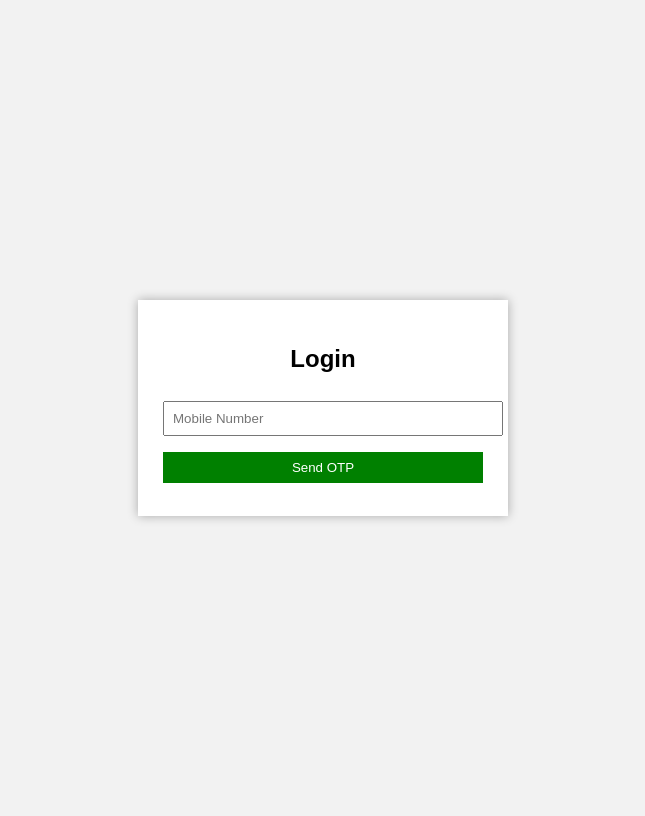
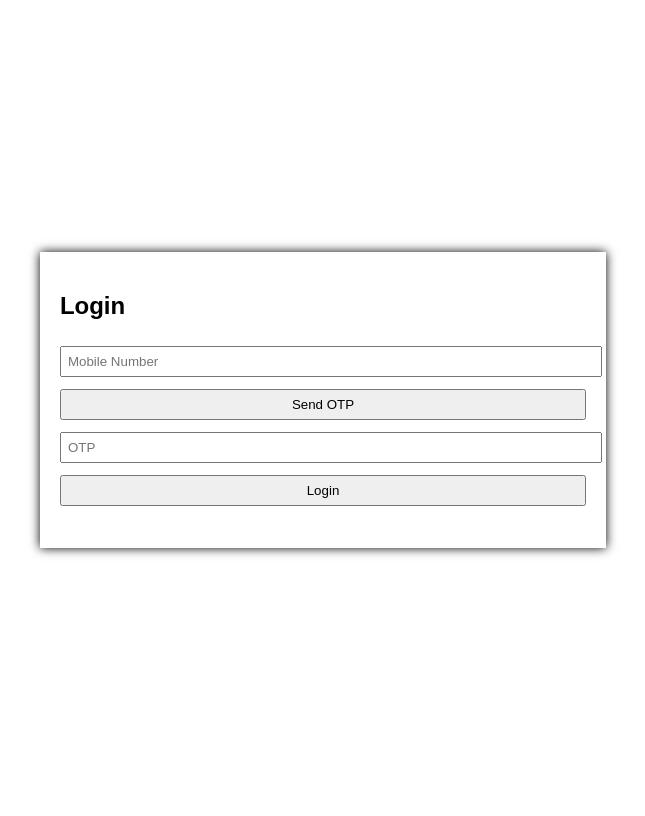
Before and after one commit to studentcafe4jj-collab/jh-ration-card, a PHP site: page /login.html in a window 1280 px wide. Shown: the whole page, without its empty margins (317-962 px from the left). After the commit the page ends 556 px from the top, so only its background shows below. Run offline with PHP 8.4, Linux system fonts and the light colour scheme.

Commit message:
Add files via upload

```diff
--- a/login.html
+++ b/login.html
@@ -1,70 +1,18 @@
 <!DOCTYPE html>
 <html>
-<head>
-<title>Login | Jharkhand PDS</title>
-<style>
-body{
-font-family:Arial;
-background:#f2f2f2;
-display:flex;
-justify-content:center;
-align-items:center;
-height:100vh;
-}
-.box{
-background:#fff;
-padding:25px;
-width:320px;
-box-shadow:0 0 10px rgba(0,0,0,0.3);
-}
-h2{text-align:center;}
-input,button{
-width:100%;
-padding:8px;
-margin:8px 0;
-}
-button{
-background:green;
-color:white;
-border:none;
-}
-.otp{display:none;}
-.demo{color:red;text-align:center;}
-</style>
-</head>
-<body>
-
-<div class="box">
+<head><title>Login</title><link rel="stylesheet" href="style.css"></head>
+<body class="center">
+<div class="login">
 <h2>Login</h2>
-
-<div id="step1">
 <input id="mobile" placeholder="Mobile Number">
-<button onclick="sendOTP()">Send OTP</button>
+<button onclick="send()">Send OTP</button>
+<input id="otp" placeholder="OTP">
+<button onclick="verify()">Login</button>
+<p id="demo"></p>
 </div>
-
-<div id="step2" class="otp">
-<input id="otp" placeholder="Enter OTP">
-<button onclick="verifyOTP()">Verify & Login</button>
-<p class="demo" id="showOtp"></p>
-</div>
-</div>
-
 <script>
-let otp;
-function sendOTP(){
- let m=document.getElementById("mobile").value;
- if(m.length!=10){alert("10 digit mobile daale");return;}
- otp=Math.floor(1000+Math.random()*9000);
- document.getElementById("showOtp").innerText="Demo OTP: "+otp;
- document.getElementById("step2").style.display="block";
-}
-function verifyOTP(){
- if(document.getElementById("otp").value==otp){
-  localStorage.setItem("login","yes");
-  location.href="index.html";
- }else alert("Galat OTP");
-}
+let o;
+function send(){o=Math.floor(1000+Math.random()*9000);document.getElementById('demo').innerText="Demo OTP: "+o;}
+function verify(){if(document.getElementById('otp').value==o){localStorage.setItem("login","yes");location.href="dashboard.html";}else alert("Wrong OTP");}
 </script>
-
-</body>
-</html>
+</body></html>
--- a/style.css
+++ b/style.css
@@ -1,11 +1,10 @@
-body{font-family:Arial;margin:20px;}
-h1{text-align:center;color:green;}
-.grid{
-display:grid;
-grid-template-columns:repeat(3,1fr);
-gap:10px;
-}
-label{font-weight:bold;}
-input,select{width:100%;padding:5px;}
-table{width:100%;border-collapse:collapse;margin-top:10px;}
-th,td{border:1px solid #000;padding:4px;text-align:center;}
+body{margin:0;font-family:Arial;}
+.sidebar{width:200px;background:#2f7d32;color:#fff;height:100vh;position:fixed;}
+.sidebar li{padding:15px;cursor:pointer;}
+.sidebar li:hover{background:#1b5e20;}
+.content{margin-left:200px;padding:20px;}
+.section{display:none;}
+.section.active{display:block;}
+.center{display:flex;justify-content:center;align-items:center;height:100vh;}
+.login{background:#fff;padding:20px;box-shadow:0 0 10px #000;}
+input,button{width:100%;margin:6px 0;padding:6px;}
```
Also changed, not shown: dashboard.html (added, +31 -0 lines), script.js (+3 -7 lines).
